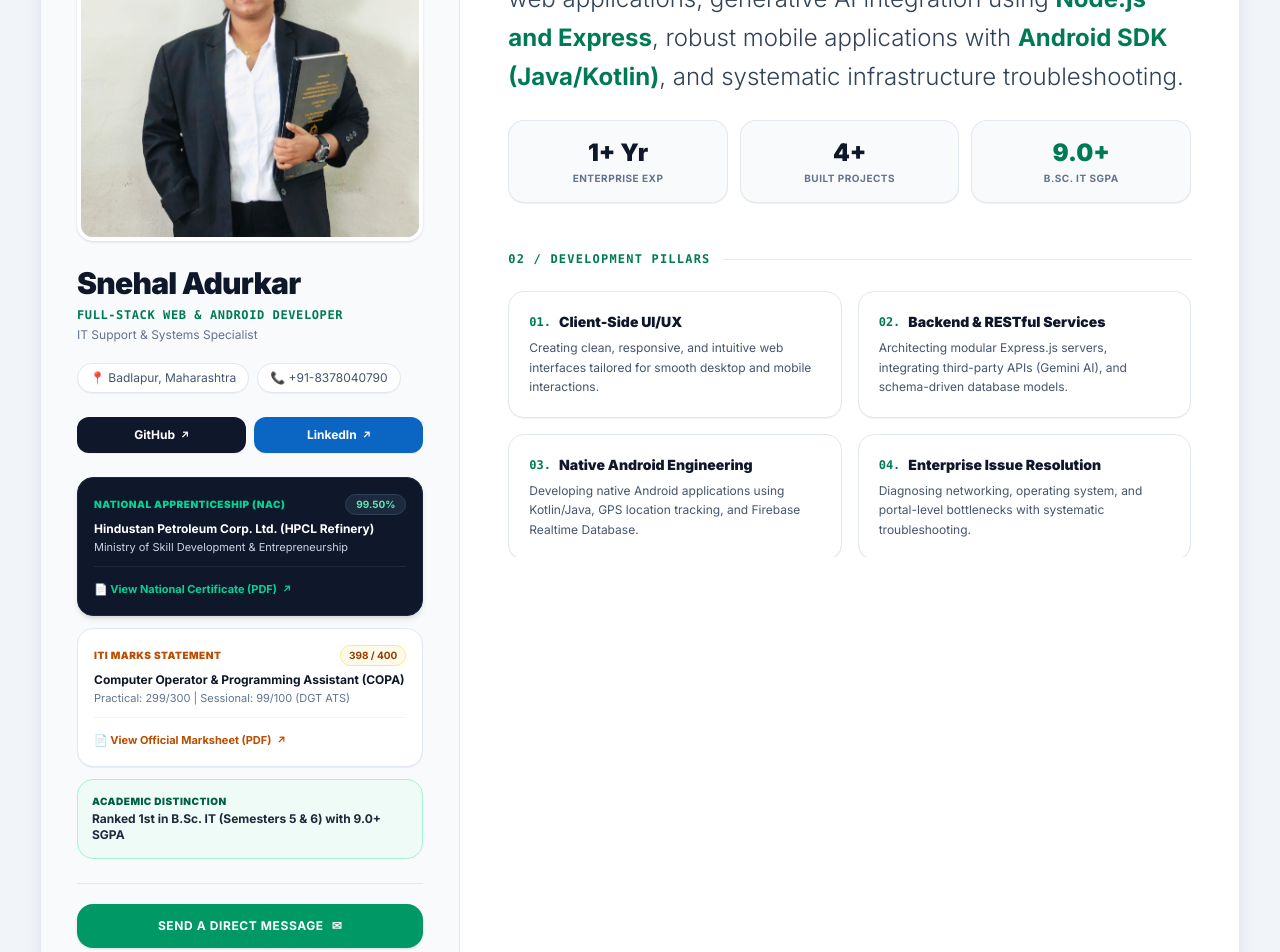
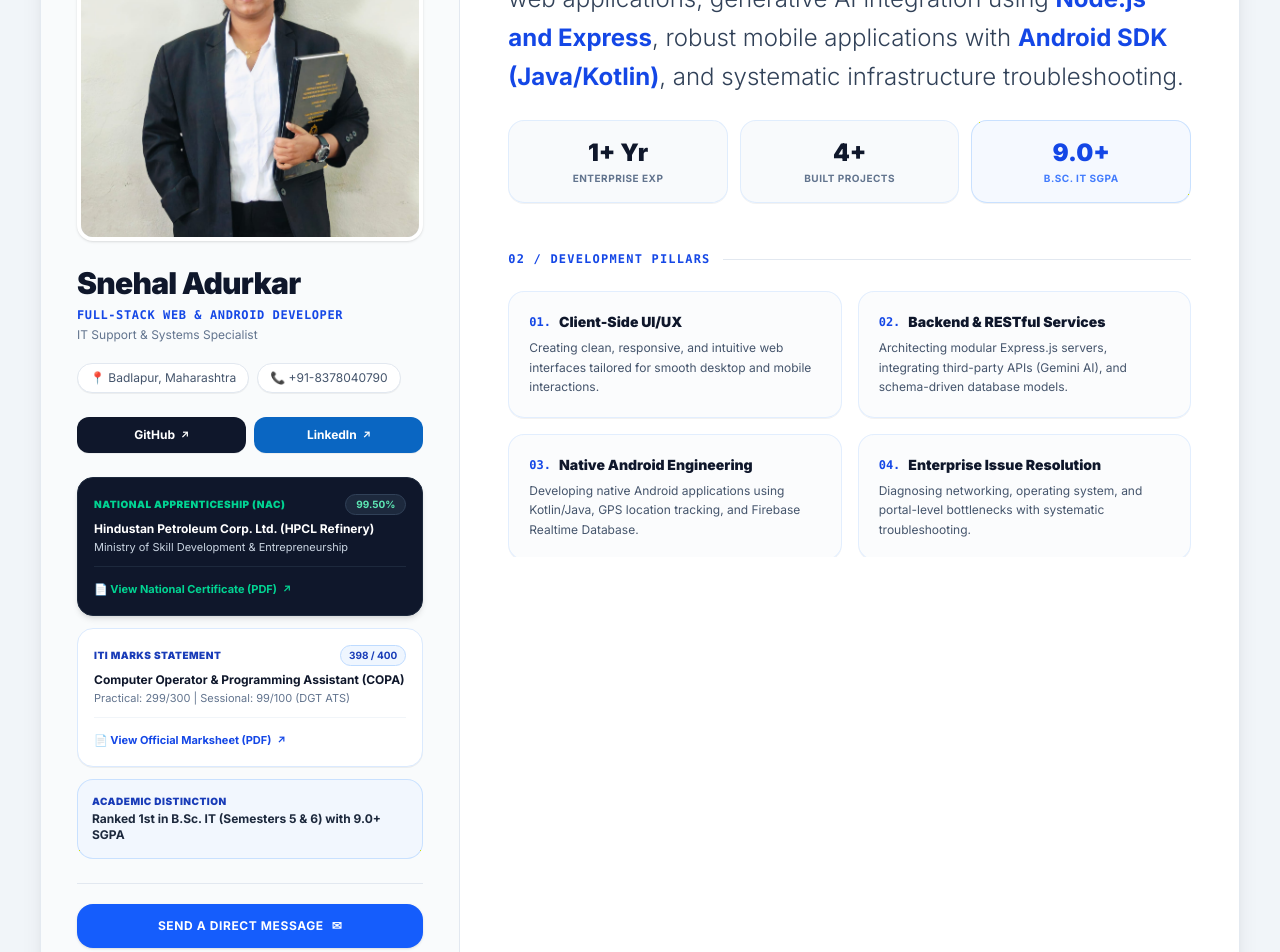
Before and after one commit to SAdurkar/MyPortfolio, a React (Vite) app: page / in a window 1280 px wide. Shown: the part 220-1172 px from the top of the page. Built offline with nearby package versions, Linux system fonts and the light colour scheme.

Commit message:
Updated direct LinkedIn URL and soft blue box styling

```diff
--- a/src/App.jsx
+++ b/src/App.jsx
@@ -15,7 +15,7 @@ export default function App() {
     phone: "+91-8378040790",
     location: "Badlapur, Maharashtra",
     github: "https://github.com/SAdurkar",
-    linkedin: "https://www.linkedin.com/search/results/all/?keywords=Snehal%20Jaydas%20Adurkar",
+    linkedin: "https://www.linkedin.com/in/snehal-adurkar-7b4479288/",
     resumeFile: "./snehal_resume_IT.pdf.pdf",
     hpclCertificate: "./Certificate HPCL.pdf",
     itiMarksheet: "./ITI Marksheet.pdf"
@@ -132,13 +132,13 @@ export default function App() {
   ];
 
   return (
-    <div className="bg-slate-100 text-slate-800 min-h-screen p-3 sm:p-6 lg:p-10 flex justify-center items-center selection:bg-emerald-200">
+    <div className="bg-slate-100 text-slate-800 min-h-screen p-3 sm:p-6 lg:p-10 flex justify-center items-center selection:bg-blue-200">
 
-      {/* Outer Main Container */}
+      {/* Outer Main Card Container */}
       <div className="bg-white w-full max-w-7xl rounded-3xl shadow-xl border border-slate-200/90 overflow-hidden flex flex-col lg:flex-row">
 
         {/* LEFT SIDEBAR */}
-        <aside className="w-full lg:w-[35%] bg-slate-50 p-6 sm:p-8 lg:p-9 border-b lg:border-b-0 lg:border-r border-slate-200 flex flex-col justify-between">
+        <aside className="w-full lg:w-[35%] bg-slate-50/80 p-6 sm:p-8 lg:p-9 border-b lg:border-b-0 lg:border-r border-slate-200 flex flex-col justify-between">
           <div>
             {/* Profile Photo */}
             <div className="w-full h-72 sm:h-96 rounded-2xl overflow-hidden shadow-sm border-4 border-white bg-slate-200 mb-6 group relative">
@@ -153,7 +153,7 @@ export default function App() {
             <h1 className="text-2xl sm:text-3xl font-extrabold text-slate-900 tracking-tight leading-tight">
               {userData.name}
             </h1>
-            <p className="text-emerald-700 font-bold text-xs uppercase tracking-wider mt-1 mb-1 font-mono">
+            <p className="text-blue-700 font-bold text-xs uppercase tracking-wider mt-1 mb-1 font-mono">
               {userData.headline}
             </p>
             <p className="text-slate-500 text-xs font-medium mb-5">
@@ -167,7 +167,7 @@ export default function App() {
               </span>
               <a
                 href={`tel:${userData.phone}`}
-                className="flex items-center gap-1.5 bg-white px-3 py-1.5 rounded-full border border-slate-200 shadow-2xs font-medium hover:border-emerald-500 hover:text-emerald-700 transition"
+                className="flex items-center gap-1.5 bg-white px-3 py-1.5 rounded-full border border-slate-200 shadow-2xs font-medium hover:border-blue-500 hover:text-blue-700 transition"
               >
                 📞 {userData.phone}
               </a>
@@ -197,7 +197,7 @@ export default function App() {
 
             {/* Verified Certifications & Documents */}
             <div className="space-y-3 mb-6">
-              {/* HPCL National Apprenticeship Certificate - Premium Dark Blue Card */}
+              {/* HPCL National Apprenticeship Certificate - Dark Blue Card */}
               <div className="bg-slate-900 text-white border border-slate-800 p-4 rounded-2xl shadow-md">
                 <div className="flex items-center justify-between">
                   <span className="text-[10px] font-extrabold text-emerald-400 uppercase tracking-wider">National Apprenticeship (NAC)</span>
@@ -223,11 +223,11 @@ export default function App() {
                 </div>
               </div>
 
-              {/* ITI COPA Verified Marksheet - Clean White Card */}
-              <div className="bg-white border border-slate-200 p-4 rounded-2xl shadow-2xs">
+              {/* ITI COPA Verified Marksheet */}
+              <div className="bg-white border border-blue-100 p-4 rounded-2xl shadow-2xs">
                 <div className="flex items-center justify-between">
-                  <span className="text-[10px] font-extrabold text-amber-700 uppercase tracking-wider">ITI Marks Statement</span>
-                  <span className="text-[10px] bg-amber-50 text-amber-800 border border-amber-200 px-2 py-0.5 rounded-full font-bold">398 / 400</span>
+                  <span className="text-[10px] font-extrabold text-blue-800 uppercase tracking-wider">ITI Marks Statement</span>
+                  <span className="text-[10px] bg-blue-50 text-blue-800 border border-blue-200 px-2 py-0.5 rounded-full font-bold">398 / 400</span>
                 </div>
                 <p className="text-xs font-bold text-slate-900 mt-1.5 leading-snug">
                   Computer Operator & Programming Assistant (COPA)
@@ -241,7 +241,7 @@ export default function App() {
                     href={userData.itiMarksheet}
                     target="_blank"
                     rel="noreferrer"
-                    className="inline-flex items-center gap-1.5 text-[11px] font-bold text-amber-700 hover:text-amber-900 hover:underline cursor-pointer"
+                    className="inline-flex items-center gap-1.5 text-[11px] font-bold text-blue-700 hover:text-blue-900 hover:underline cursor-pointer"
                   >
                     <span>📄 View Official Marksheet (PDF)</span>
                     <span className="text-[10px]">↗</span>
@@ -250,8 +250,8 @@ export default function App() {
               </div>
 
               {/* B.Sc IT Academic Distinction */}
-              <div className="bg-emerald-50/70 border border-emerald-200 p-3.5 rounded-2xl">
-                <span className="text-[10px] font-extrabold text-emerald-800 uppercase tracking-wider block">Academic Distinction</span>
+              <div className="bg-blue-50/70 border border-blue-200/80 p-3.5 rounded-2xl">
+                <span className="text-[10px] font-extrabold text-blue-800 uppercase tracking-wider block">Academic Distinction</span>
                 <p className="text-xs font-semibold text-slate-800 mt-0.5 leading-snug">
                   Ranked 1st in B.Sc. IT (Semesters 5 & 6) with 9.0+ SGPA
                 </p>
@@ -263,7 +263,7 @@ export default function App() {
           <div className="pt-5 border-t border-slate-200 space-y-2.5">
             <button
               onClick={() => setIsContactOpen(true)}
-              className="w-full py-3.5 bg-emerald-600 hover:bg-emerald-700 text-white font-bold rounded-2xl text-xs uppercase tracking-wider transition shadow-sm active:scale-95 flex items-center justify-center gap-2 cursor-pointer"
+              className="w-full py-3.5 bg-blue-600 hover:bg-blue-700 text-white font-bold rounded-2xl text-xs uppercase tracking-wider transition shadow-sm active:scale-95 flex items-center justify-center gap-2 cursor-pointer"
             >
               <span>Send A Direct Message</span>
               <span>✉</span>
@@ -288,32 +288,33 @@ export default function App() {
           </div>
         </aside>
 
-        {/* RIGHT MAIN CONTENT (Clean, Light & Readable) */}
+        {/* RIGHT MAIN CONTENT (All Boxes in Soft Blue Tint) */}
         <main className="w-full lg:w-[65%] p-6 sm:p-10 lg:p-12 space-y-12 overflow-y-auto lg:max-h-[92vh] bg-white">
 
           {/* Section 01: Summary & Quick Metrics */}
           <section>
             <div className="flex items-center gap-3 mb-4">
-              <span className="text-xs font-mono font-bold text-emerald-700 uppercase tracking-widest">01 / Profile Overview</span>
+              <span className="text-xs font-mono font-bold text-blue-700 uppercase tracking-widest">01 / Profile Overview</span>
               <div className="h-[1px] bg-slate-200 flex-1"></div>
             </div>
 
             <p className="text-xl sm:text-2xl text-slate-700 font-light leading-relaxed">
-              Passionate <strong className="font-bold text-slate-900">Full-Stack & Android Developer</strong> combined with enterprise IT Support experience. Specializing in modern web applications, generative AI integration using <span className="text-emerald-700 font-semibold">Node.js and Express</span>, robust mobile applications with <span className="text-emerald-700 font-semibold">Android SDK (Java/Kotlin)</span>, and systematic infrastructure troubleshooting.
+              Passionate <strong className="font-bold text-slate-900">Full-Stack & Android Developer</strong> combined with enterprise IT Support experience. Specializing in modern web applications, generative AI integration using <span className="text-blue-700 font-semibold">Node.js and Express</span>, robust mobile applications with <span className="text-blue-700 font-semibold">Android SDK (Java/Kotlin)</span>, and systematic infrastructure troubleshooting.
             </p>
 
+            {/* Metrics Boxes with Soft Blue Background */}
             <div className="grid grid-cols-3 gap-3 mt-6 text-center">
-              <div className="p-4 bg-slate-50 rounded-2xl border border-slate-200/90 shadow-2xs">
+              <div className="p-4 bg-slate-50/90 rounded-2xl border border-blue-100/80 shadow-2xs">
                 <p className="text-xl sm:text-2xl font-black text-slate-900">1+ Yr</p>
                 <p className="text-[10px] text-slate-500 font-bold uppercase tracking-wider mt-0.5">Enterprise Exp</p>
               </div>
-              <div className="p-4 bg-slate-50 rounded-2xl border border-slate-200/90 shadow-2xs">
+              <div className="p-4 bg-slate-50/90 rounded-2xl border border-blue-100/80 shadow-2xs">
                 <p className="text-xl sm:text-2xl font-black text-slate-900">4+</p>
                 <p className="text-[10px] text-slate-500 font-bold uppercase tracking-wider mt-0.5">Built Projects</p>
               </div>
-              <div className="p-4 bg-slate-50 rounded-2xl border border-slate-200/90 shadow-2xs">
-                <p className="text-xl sm:text-2xl font-black text-emerald-700">9.0+</p>
-                <p className="text-[10px] text-slate-500 font-bold uppercase tracking-wider mt-0.5">B.Sc. IT SGPA</p>
+              <div className="p-4 bg-blue-50/60 rounded-2xl border border-blue-200/80 shadow-2xs">
+                <p className="text-xl sm:text-2xl font-black text-blue-700">9.0+</p>
+                <p className="text-[10px] text-blue-600/80 font-bold uppercase tracking-wider mt-0.5">B.Sc. IT SGPA</p>
               </div>
             </div>
           </section>
@@ -321,15 +322,15 @@ export default function App() {
           {/* Section 02: Full-Stack Architecture Strengths */}
           <section>
             <div className="flex items-center gap-3 mb-6">
-              <span className="text-xs font-mono font-bold text-emerald-700 uppercase tracking-widest">02 / Development Pillars</span>
+              <span className="text-xs font-mono font-bold text-blue-700 uppercase tracking-widest">02 / Development Pillars</span>
               <div className="h-[1px] bg-slate-200 flex-1"></div>
             </div>
 
             <div className="grid grid-cols-1 sm:grid-cols-2 gap-4">
               {fullStackStrengths.map((item, idx) => (
-                <div key={idx} className="p-5 rounded-2xl bg-white border border-slate-200 hover:border-emerald-400 transition shadow-2xs">
+                <div key={idx} className="p-5 rounded-2xl bg-slate-50/60 border border-blue-100/80 hover:border-blue-300 hover:bg-blue-50/30 transition shadow-2xs">
                   <h4 className="text-sm font-black text-slate-900 mb-1.5 flex items-center gap-2">
-                    <span className="text-emerald-700 font-mono text-xs">0{idx + 1}.</span>
+                    <span className="text-blue-700 font-mono text-xs">0{idx + 1}.</span>
                     {item.title}
                   </h4>
                   <p className="text-xs text-slate-600 leading-relaxed">
@@ -340,10 +341,10 @@ export default function App() {
             </div>
           </section>
 
-          {/* Section 03: Projects */}
+          {/* Section 03: Projects (Clean Soft Blue Box Cards) */}
           <section>
             <div className="flex items-center gap-3 mb-6">
-              <span className="text-xs font-mono font-bold text-emerald-700 uppercase tracking-widest">03 / Featured Projects</span>
+              <span className="text-xs font-mono font-bold text-blue-700 uppercase tracking-widest">03 / Featured Projects</span>
               <div className="h-[1px] bg-slate-200 flex-1"></div>
             </div>
 
@@ -351,11 +352,11 @@ export default function App() {
               {projects.map((proj, idx) => (
                 <div
                   key={idx}
-                  className="p-6 sm:p-7 rounded-3xl bg-slate-50/70 border border-slate-200/90 shadow-2xs hover:shadow-sm transition"
+                  className="p-6 sm:p-7 rounded-3xl bg-slate-50/80 border border-blue-100 hover:border-blue-200 shadow-2xs hover:shadow-sm transition"
                 >
                   <div className="flex justify-between items-start gap-4 mb-2">
                     <div>
-                      <span className="text-[10px] font-mono font-bold tracking-widest uppercase text-emerald-700">
+                      <span className="text-[10px] font-mono font-bold tracking-widest uppercase text-blue-700">
                         {proj.tagline}
                       </span>
                       <h3 className="text-lg sm:text-xl font-black tracking-tight mt-0.5 text-slate-900">
@@ -372,7 +373,7 @@ export default function App() {
                     {proj.tech.map((tech) => (
                       <span
                         key={tech}
-                        className="text-[10px] font-bold px-2.5 py-1 rounded-lg uppercase bg-white text-slate-700 border border-slate-200 shadow-2xs"
+                        className="text-[10px] font-bold px-2.5 py-1 rounded-lg uppercase bg-white text-blue-900 border border-blue-200/70 shadow-2xs"
                       >
                         {tech}
                       </span>
@@ -400,15 +401,15 @@ export default function App() {
           {/* Section 04: Professional Experience */}
           <section>
             <div className="flex items-center gap-3 mb-6">
-              <span className="text-xs font-mono font-bold text-emerald-700 uppercase tracking-widest">04 / Experience</span>
+              <span className="text-xs font-mono font-bold text-blue-700 uppercase tracking-widest">04 / Experience</span>
               <div className="h-[1px] bg-slate-200 flex-1"></div>
             </div>
 
-            <div className="p-6 sm:p-7 rounded-3xl bg-white border border-slate-200 shadow-2xs">
+            <div className="p-6 sm:p-7 rounded-3xl bg-slate-50/80 border border-blue-100 shadow-2xs">
               <div className="flex flex-col sm:flex-row sm:items-center justify-between gap-1 mb-3">
                 <div>
                   <h3 className="text-base sm:text-lg font-black text-slate-900">Apprentice Trainee (IT)</h3>
-                  <p className="text-xs font-bold text-emerald-700 uppercase">Hindustan Petroleum Corporation Limited (HPCL)</p>
+                  <p className="text-xs font-bold text-blue-700 uppercase">Hindustan Petroleum Corporation Limited (HPCL)</p>
                 </div>
                 <span className="text-xs font-mono font-semibold text-slate-500">Sept 2022 – Sept 2023</span>
               </div>
@@ -421,22 +422,22 @@ export default function App() {
             </div>
           </section>
 
-          {/* Section 05: Technical Stack */}
+          {/* Section 05: Technical Stack (Soft Blue Box Cards) */}
           <section>
             <div className="flex items-center gap-3 mb-6">
-              <span className="text-xs font-mono font-bold text-emerald-700 uppercase tracking-widest">05 / Technical Stack</span>
+              <span className="text-xs font-mono font-bold text-blue-700 uppercase tracking-widest">05 / Technical Stack</span>
               <div className="h-[1px] bg-slate-200 flex-1"></div>
             </div>
 
             <div className="grid grid-cols-1 sm:grid-cols-2 gap-4">
               {skillsData.map((group, idx) => (
-                <div key={idx} className="bg-slate-50/80 p-5 rounded-2xl border border-slate-200">
+                <div key={idx} className="bg-slate-50/80 p-5 rounded-2xl border border-blue-100">
                   <h4 className="text-xs font-extrabold uppercase text-slate-800 tracking-wider mb-3">
                     {group.category}
                   </h4>
                   <div className="flex flex-wrap gap-1.5">
                     {group.items.map((skill) => (
-                      <span key={skill} className="px-2.5 py-1 bg-white text-[11px] font-semibold text-slate-700 rounded-lg border border-slate-200 shadow-2xs">
+                      <span key={skill} className="px-2.5 py-1 bg-white text-[11px] font-semibold text-slate-700 rounded-lg border border-blue-200/60 shadow-2xs">
                         {skill}
                       </span>
                     ))}
@@ -446,10 +447,10 @@ export default function App() {
             </div>
           </section>
 
-          {/* Section 06: Education & Qualifications */}
+          {/* Section 06: Education & Qualifications (Soft Blue Box Cards) */}
           <section>
             <div className="flex items-center gap-3 mb-6">
-              <span className="text-xs font-mono font-bold text-emerald-700 uppercase tracking-widest">06 / Education & Certifications</span>
+              <span className="text-xs font-mono font-bold text-blue-700 uppercase tracking-widest">06 / Education & Certifications</span>
               <div className="h-[1px] bg-slate-200 flex-1"></div>
             </div>
 
@@ -460,13 +461,13 @@ export default function App() {
                 { year: '2018 – 2020', title: 'Higher Secondary Certificate (HSC Science PCMB)', score: '61.83%', loc: 'Smt. R.P.P. Junior College, Palshet' },
                 { year: '2017 – 2018', title: 'Secondary School Certificate (SSC)', score: '71.60%', loc: 'New English School, Velneshwar' }
               ].map((edu, i) => (
-                <div key={i} className="flex flex-col sm:flex-row sm:items-center justify-between p-4 sm:p-5 rounded-2xl border border-slate-200 bg-white hover:bg-slate-50 transition shadow-2xs">
+                <div key={i} className="flex flex-col sm:flex-row sm:items-center justify-between p-4 sm:p-5 rounded-2xl border border-blue-100/90 bg-slate-50/70 hover:bg-blue-50/40 transition shadow-2xs">
                   <div className="mb-2 sm:mb-0">
                     <h4 className="text-sm sm:text-base font-extrabold text-slate-900">{edu.title}</h4>
                     <p className="text-xs text-slate-500 font-medium">{edu.loc}</p>
                   </div>
                   <div className="sm:text-right">
-                    <p className="text-base font-black text-slate-900 leading-tight">{edu.score}</p>
+                    <p className="text-base font-black text-blue-900 leading-tight">{edu.score}</p>
                     <p className="text-[10px] font-mono text-slate-400">{edu.year}</p>
                   </div>
                 </div>
@@ -500,7 +501,7 @@ export default function App() {
                   name="name"
                   required
                   placeholder="e.g. John Doe"
-                  className="w-full px-4 py-2.5 rounded-xl border border-slate-300 bg-slate-50 text-sm text-slate-900 focus:bg-white focus:outline-emerald-600"
+                  className="w-full px-4 py-2.5 rounded-xl border border-slate-300 bg-slate-50 text-sm text-slate-900 focus:bg-white focus:outline-blue-600"
                 />
               </div>
 
@@ -511,7 +512,7 @@ export default function App() {
                   name="email"
                   required
                   placeholder="name@example.com"
-                  className="w-full px-4 py-2.5 rounded-xl border border-slate-300 bg-slate-50 text-sm text-slate-900 focus:bg-white focus:outline-emerald-600"
+                  className="w-full px-4 py-2.5 rounded-xl border border-slate-300 bg-slate-50 text-sm text-slate-900 focus:bg-white focus:outline-blue-600"
                 />
               </div>
 
@@ -522,17 +523,17 @@ export default function App() {
                   rows="3"
                   required
                   placeholder="Hi Snehal, let's connect regarding an opportunity..."
-                  className="w-full px-4 py-2.5 rounded-xl border border-slate-300 bg-slate-50 text-sm text-slate-900 focus:bg-white focus:outline-emerald-600"
+                  className="w-full px-4 py-2.5 rounded-xl border border-slate-300 bg-slate-50 text-sm text-slate-900 focus:bg-white focus:outline-blue-600"
                 ></textarea>
               </div>
 
               {formStatus && (
-                <p className="text-xs text-emerald-700 font-bold">{formStatus}</p>
+                <p className="text-xs text-blue-700 font-bold">{formStatus}</p>
               )}
 
               <button
                 type="submit"
-                className="w-full py-3 bg-emerald-600 hover:bg-emerald-700 text-white text-xs font-bold uppercase tracking-wider rounded-xl transition shadow-sm cursor-pointer"
+                className="w-full py-3 bg-blue-600 hover:bg-blue-700 text-white text-xs font-bold uppercase tracking-wider rounded-xl transition shadow-sm cursor-pointer"
               >
                 Send Message
               </button>
```
